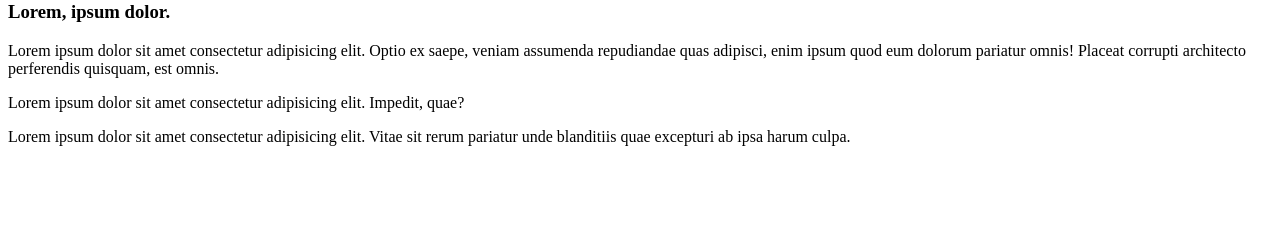
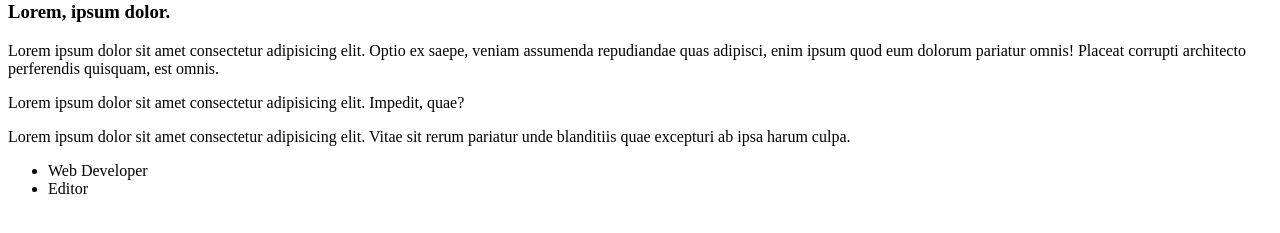
Before and after one commit to DaffaHerdian/Fork-test, a plain HTML site: page index.html in a window 1280 px wide. Shown: the part 79-312 px from the top of the page. Drawn offline with Linux system fonts and the light colour scheme.

Commit message:
menambahkan list di file index html

```diff
--- a/index.html
+++ b/index.html
@@ -13,5 +13,12 @@
     </p>
     <p>Lorem ipsum dolor sit amet consectetur adipisicing elit. Impedit, quae?</p>
     <p>Lorem ipsum dolor sit amet consectetur adipisicing elit. Vitae sit rerum pariatur unde blanditiis quae excepturi ab ipsa harum culpa.</p>
+
+
+    <ul>
+        <li>Web Developer</li>
+        <li>Editor</li>
+    </ul>
+
 </body>
 </html>
```
